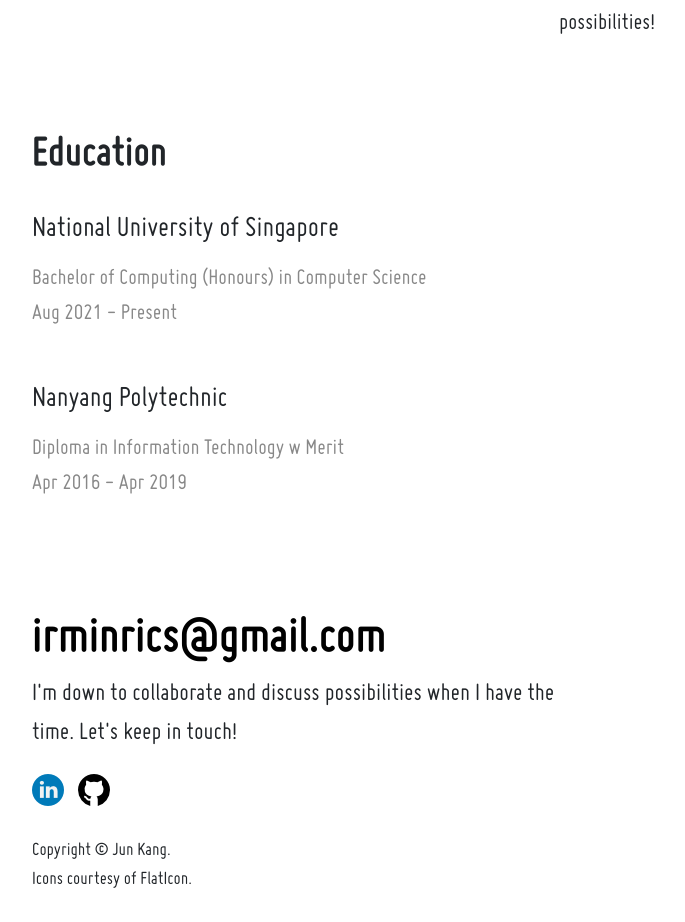
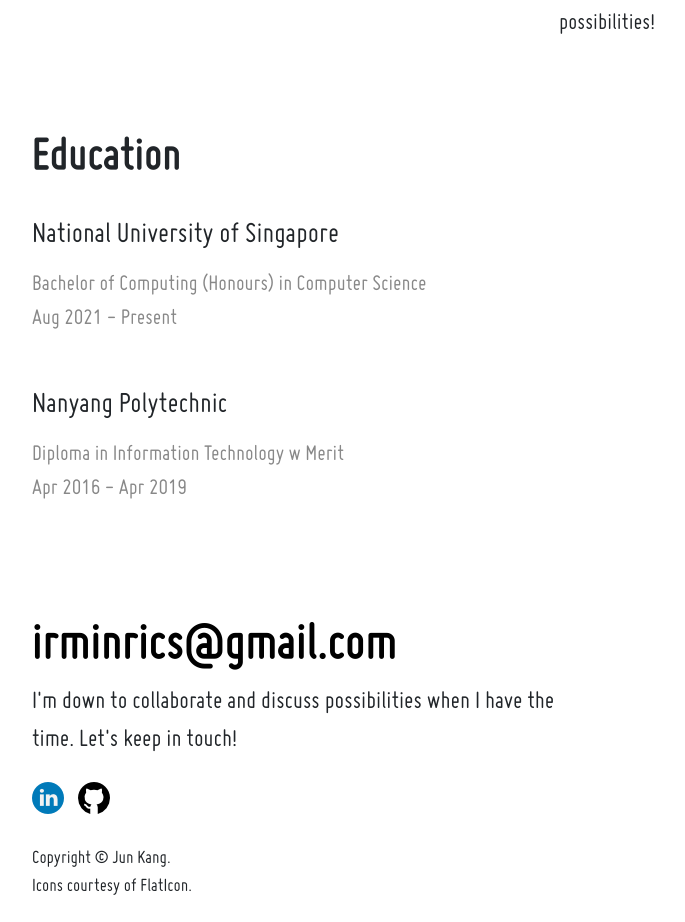
Before and after one commit to angjunkang/react-angjunkang, a React (Create React App) app: page /about in a window 1280 px wide. Shown: the part 1302-2224 px from the top of the page, without its empty margins (96-781 px from the left). Built offline with nearby package versions, Linux system fonts and the light colour scheme.

Commit message:
Updated css size

```diff
--- a/src/css/homepage.css
+++ b/src/css/homepage.css
@@ -293,7 +293,7 @@ li {
 
 .section-header {
     font-family: miso-bold, sans-serif;
-    font-size: 1.9em;
+    font-size: 2.1em;
 }
 
 .description {
@@ -360,7 +360,7 @@ li {
 
 #contact {
     font-family: miso-bold, sans-serif;
-    font-size: 3.25em;
+    font-size: 3.35em;
     color: black;
 }
 
```
